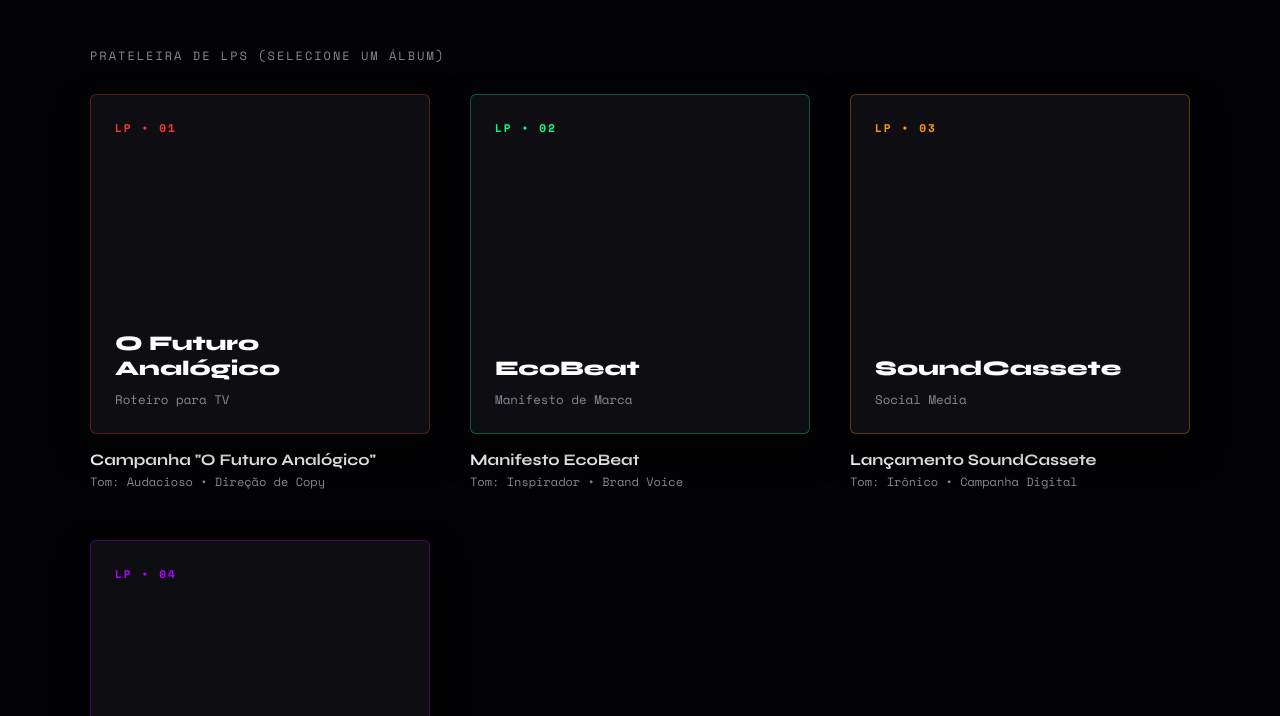
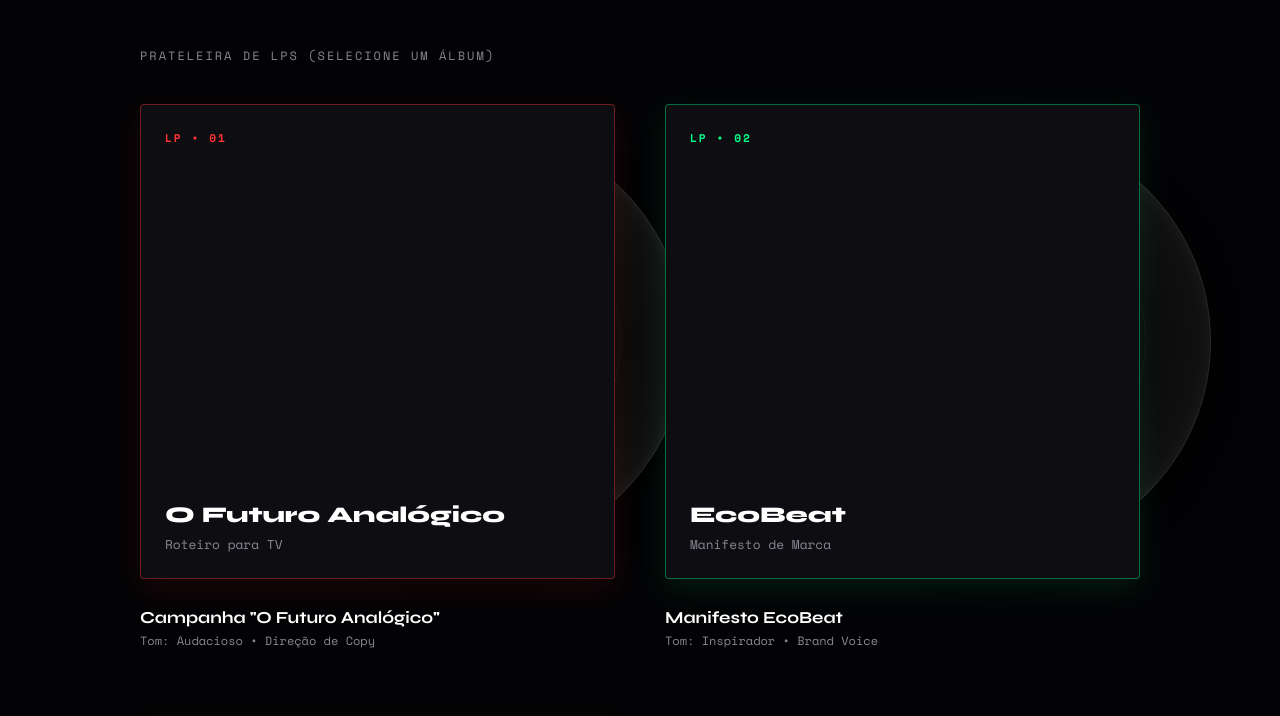
Before and after one commit to mayconlmaia/Portfolio-80s, a plain HTML site: page index.html in a window 1280 px wide. Shown: the part 149-865 px from the top of the page. Drawn offline with nearby package versions, Linux system fonts and the light colour scheme.

Commit message:
Update index.html

```diff
--- a/index.html
+++ b/index.html
@@ -8,7 +8,7 @@
     <style>
         :root {
             --bg: #030305;
-            --surface: #0e0e12;
+            --surface: #0d0d12;
             --text: #f0f0f2;
             --muted: #888892;
             --neon-red: #ff3333;
@@ -36,7 +36,7 @@
 
         .container {
             width: 100%;
-            max-width: 1100px;
+            max-width: 1000px;
         }
 
         header {
@@ -85,31 +85,30 @@
             text-transform: uppercase;
             letter-spacing: 2px;
             color: var(--muted);
-            margin-bottom: 30px;
+            margin-bottom: 40px;
         }
 
-        /* Grade Responsiva de Discos */
+        /* Grade de LPs */
         .grid {
             display: grid;
             grid-template-columns: 1fr;
-            gap: 40px;
+            gap: 50px;
         }
 
-        @media (min-width: 640px) {
+        @media (min-width: 768px) {
             .grid {
                 grid-template-columns: repeat(2, 1fr);
-                gap: 40px 30px;
+                gap: 60px 40px;
             }
         }
 
         @media (min-width: 1024px) {
             .grid {
-                grid-template-columns: repeat(3, 1fr);
-                gap: 50px 40px;
+                grid-template-columns: repeat(2, 1fr);
+                gap: 70px 50px;
             }
         }
 
-        /* O Álbum de Vinil */
         .vinyl-item {
             text-decoration: none;
             color: inherit;
@@ -119,90 +118,104 @@
             cursor: pointer;
         }
 
-        .vinyl-cover-wrapper {
+        .vinyl-container {
             position: relative;
             width: 100%;
-            aspect-ratio: 1 / 1; /* Garante que seja perfeitamente quadrado */
-            background: #121218;
-            border-radius: 6px;
-            overflow: visible;
-            box-shadow: 0 15px 35px rgba(0,0,0,0.6);
-            transition: transform 0.3s ease;
+            aspect-ratio: 1 / 1;
         }
 
-        /* O Disco escondido que "escorre" para fora da capa no hover/toque */
-        .vinyl-record {
+        /* O Disco de Vinil que aparece saindo para a direita */
+        .vinyl-disc {
             position: absolute;
-            top: 50%;
-            right: 0;
+            top: 5%;
+            right: -15%; /* Fica visível para fora da capa */
             width: 90%;
             height: 90%;
-            transform: translateY(-50%) translateX(0);
-            background: radial-gradient(circle, #111 30%, #080808 31%, #1a1a1a 60%, #000 61%);
+            background: radial-gradient(circle, #050505 0%, #1a1a1a 40%, #080808 41%, #111 70%, #000 100%);
             border-radius: 50%;
             z-index: 1;
-            transition: transform 0.4s cubic-bezier(0.175, 0.885, 0.32, 1.275);
-            box-shadow: inset 0 0 15px rgba(255,255,255,0.05);
+            box-shadow: 0 10px 30px rgba(0,0,0,0.8), inset 0 0 20px rgba(255,255,255,0.05);
             display: flex;
             align-items: center;
             justify-content: center;
+            transition: transform 0.4s cubic-bezier(0.175, 0.885, 0.32, 1.275);
+            border: 1px solid rgba(255,255,255,0.1);
         }
 
-        /* O selo central colorido do disco */
-        .record-label {
-            width: 35%;
-            height: 35%;
+        /* Ranhuras do vinil em CSS */
+        .vinyl-disc::before {
+            content: '';
+            position: absolute;
+            inset: 15%;
+            border-radius: 50%;
+            border: 1px dashed rgba(255,255,255,0.06);
+        }
+
+        .vinyl-disc::after {
+            content: '';
+            position: absolute;
+            inset: 30%;
+            border-radius: 50%;
+            border: 1px solid rgba(255,255,255,0.04);
+        }
+
+        .vinyl-label {
+            width: 34%;
+            height: 34%;
             border-radius: 50%;
             display: flex;
             align-items: center;
             justify-content: center;
-            font-size: 0.55rem;
+            font-size: 0.6rem;
             font-weight: 700;
             text-transform: uppercase;
-            letter-spacing: 1px;
-            box-shadow: 0 0 10px rgba(0,0,0,0.5);
+            letter-spacing: 2px;
+            box-shadow: 0 0 15px rgba(0,0,0,0.6);
+            z-index: 2;
         }
 
-        .vinyl-item:hover .vinyl-record,
-        .vinyl-item:active .vinyl-record {
-            transform: translateY(-50%) translateX(18px); /* O disco sai para fora da capa */
-        }
-
-        .vinyl-item:hover .vinyl-cover-wrapper {
-            transform: translateY(-4px);
-        }
-
-        /* A Capa frontal do LP (fica por cima do disco) */
+        /* A Capa do LP (Fica por cima do disco) */
         .vinyl-jacket {
             position: absolute;
             inset: 0;
             background: var(--surface);
-            border-radius: 6px;
-            z-index: 2;
+            border-radius: 4px;
+            z-index: 3;
             padding: 24px;
             display: flex;
             flex-direction: column;
             justify-content: space-between;
-            border: 1px solid rgba(255,255,255,0.08);
-            box-sizing: border-box;
+            border: 1px solid rgba(255,255,255,0.1);
+            box-shadow: 0 20px 40px rgba(0,0,0,0.7);
+            transition: transform 0.3s ease;
         }
 
-        /* Estilos e cores neon específicos para cada LP */
-        .lp-red .vinyl-jacket { border-color: rgba(255, 51, 51, 0.3); }
-        .lp-red .record-label { background: var(--neon-red); color: #000; }
+        /* Cores e Estilos Neon por Álbum */
+        .lp-red .vinyl-label { background: var(--neon-red); color: #000; }
+        .lp-red .vinyl-jacket { border-color: rgba(255, 51, 51, 0.4); box-shadow: 0 10px 30px rgba(255, 51, 51, 0.1); }
         .lp-red .jacket-tag { color: var(--neon-red); }
 
-        .lp-green .vinyl-jacket { border-color: rgba(0, 255, 136, 0.3); }
-        .lp-green .record-label { background: var(--neon-green); color: #000; }
+        .lp-green .vinyl-label { background: var(--neon-green); color: #000; }
+        .lp-green .vinyl-jacket { border-color: rgba(0, 255, 136, 0.4); box-shadow: 0 10px 30px rgba(0, 255, 136, 0.1); }
         .lp-green .jacket-tag { color: var(--neon-green); }
 
-        .lp-orange .vinyl-jacket { border-color: rgba(255, 153, 0, 0.3); }
-        .lp-orange .record-label { background: var(--neon-orange); color: #000; }
+        .lp-orange .vinyl-label { background: var(--neon-orange); color: #000; }
+        .lp-orange .vinyl-jacket { border-color: rgba(255, 153, 0, 0.4); box-shadow: 0 10px 30px rgba(255, 153, 0, 0.1); }
         .lp-orange .jacket-tag { color: var(--neon-orange); }
 
-        .lp-purple .vinyl-jacket { border-color: rgba(176, 0, 255, 0.3); }
-        .lp-purple .record-label { background: var(--neon-purple); color: #fff; }
+        .lp-purple .vinyl-label { background: var(--neon-purple); color: #fff; }
+        .lp-purple .vinyl-jacket { border-color: rgba(176, 0, 255, 0.4); box-shadow: 0 10px 30px rgba(176, 0, 255, 0.1); }
         .lp-purple .jacket-tag { color: var(--neon-purple); }
+
+        /* Interação ao tocar/passar o mouse */
+        .vinyl-item:hover .vinyl-disc,
+        .vinyl-item:active .vinyl-disc {
+            transform: translateX(15px) rotate(15deg);
+        }
+
+        .vinyl-item:hover .vinyl-jacket {
+            transform: translateY(-6px);
+        }
 
         .jacket-top {
             display: flex;
@@ -219,19 +232,20 @@
 
         .jacket-art h2 {
             font-family: 'Syne', sans-serif;
-            font-size: 1.3rem;
+            font-size: 1.4rem;
             font-weight: 800;
             color: #fff;
             line-height: 1.2;
-            margin-bottom: 8px;
+            margin-bottom: 6px;
         }
 
         .jacket-art p {
-            font-size: 0.78rem;
+            font-size: 0.8rem;
             color: var(--muted);
         }
 
         .vinyl-details {
+            margin-top: 12px;
             display: flex;
             flex-direction: column;
             gap: 4px;
@@ -239,7 +253,7 @@
 
         .vinyl-title {
             font-family: 'Syne', sans-serif;
-            font-size: 1rem;
+            font-size: 1.05rem;
             font-weight: 700;
             color: #fff;
         }
@@ -279,12 +293,10 @@
         <div class="grid">
             <!-- Álbum 1 -->
             <a href="#" class="vinyl-item lp-red">
-                <div class="vinyl-cover-wrapper">
-                    <!-- O disco saindo da capa -->
-                    <div class="vinyl-record">
-                        <div class="record-label">Lado A</div>
+                <div class="vinyl-container">
+                    <div class="vinyl-disc">
+                        <div class="vinyl-label">Lado A</div>
                     </div>
-                    <!-- A capa do LP -->
                     <div class="vinyl-jacket">
                         <div class="jacket-top">
                             <span class="jacket-tag">LP &bull; 01</span>
@@ -303,9 +315,9 @@
 
             <!-- Álbum 2 -->
             <a href="#" class="vinyl-item lp-green">
-                <div class="vinyl-cover-wrapper">
-                    <div class="vinyl-record">
-                        <div class="record-label">Lado A</div>
+                <div class="vinyl-container">
+                    <div class="vinyl-disc">
+                        <div class="vinyl-label">Lado A</div>
                     </div>
                     <div class="vinyl-jacket">
                         <div class="jacket-top">
@@ -325,9 +337,9 @@
 
             <!-- Álbum 3 -->
             <a href="#" class="vinyl-item lp-orange">
-                <div class="vinyl-cover-wrapper">
-                    <div class="vinyl-record">
-                        <div class="record-label">Lado B</div>
+                <div class="vinyl-container">
+                    <div class="vinyl-disc">
+                        <div class="vinyl-label">Lado B</div>
                     </div>
                     <div class="vinyl-jacket">
                         <div class="jacket-top">
@@ -347,9 +359,9 @@
 
             <!-- Álbum 4 -->
             <a href="#" class="vinyl-item lp-purple">
-                <div class="vinyl-cover-wrapper">
-                    <div class="vinyl-record">
-                        <div class="record-label">Lado B</div>
+                <div class="vinyl-container">
+                    <div class="vinyl-disc">
+                        <div class="vinyl-label">Lado B</div>
                     </div>
                     <div class="vinyl-jacket">
                         <div class="jacket-top">
```
